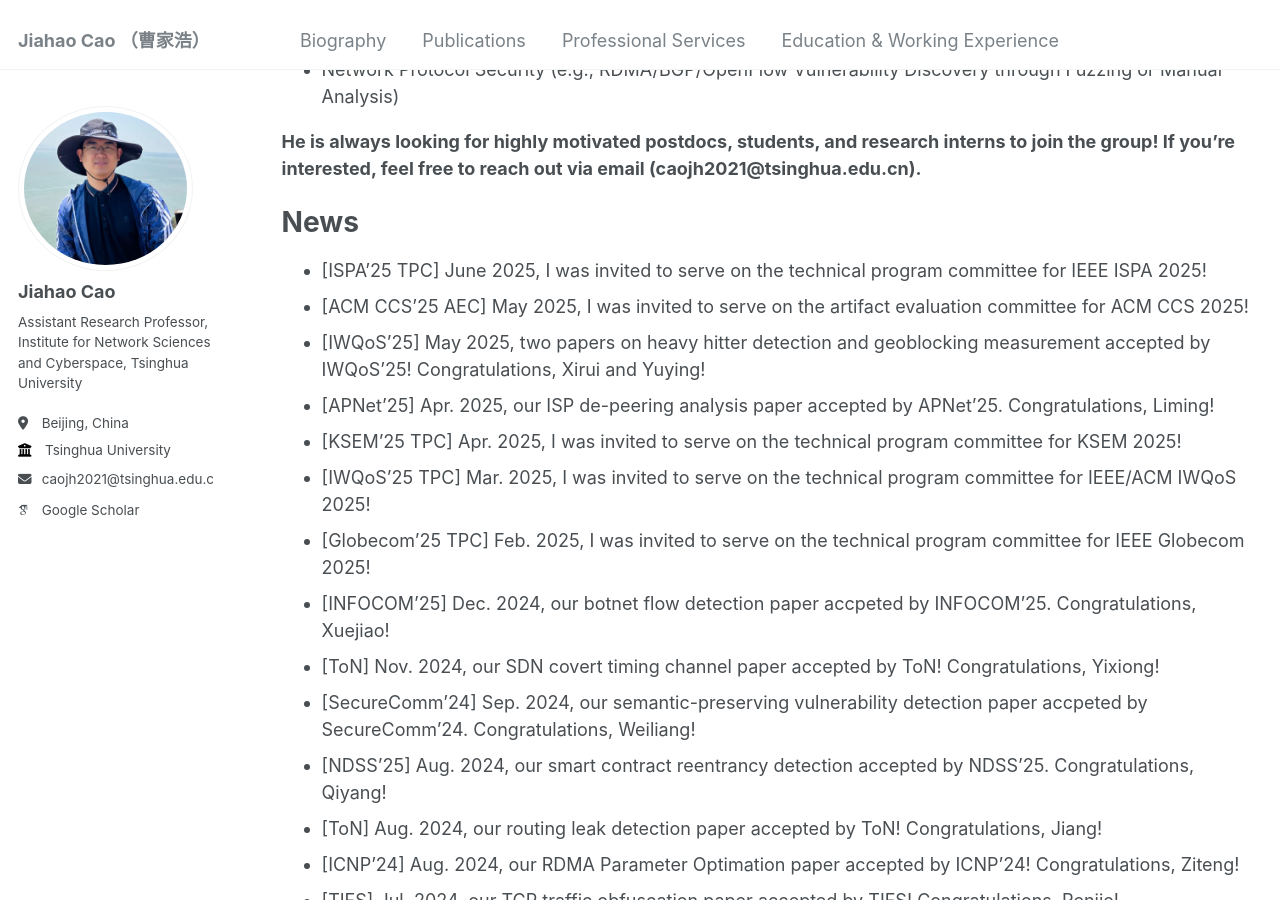
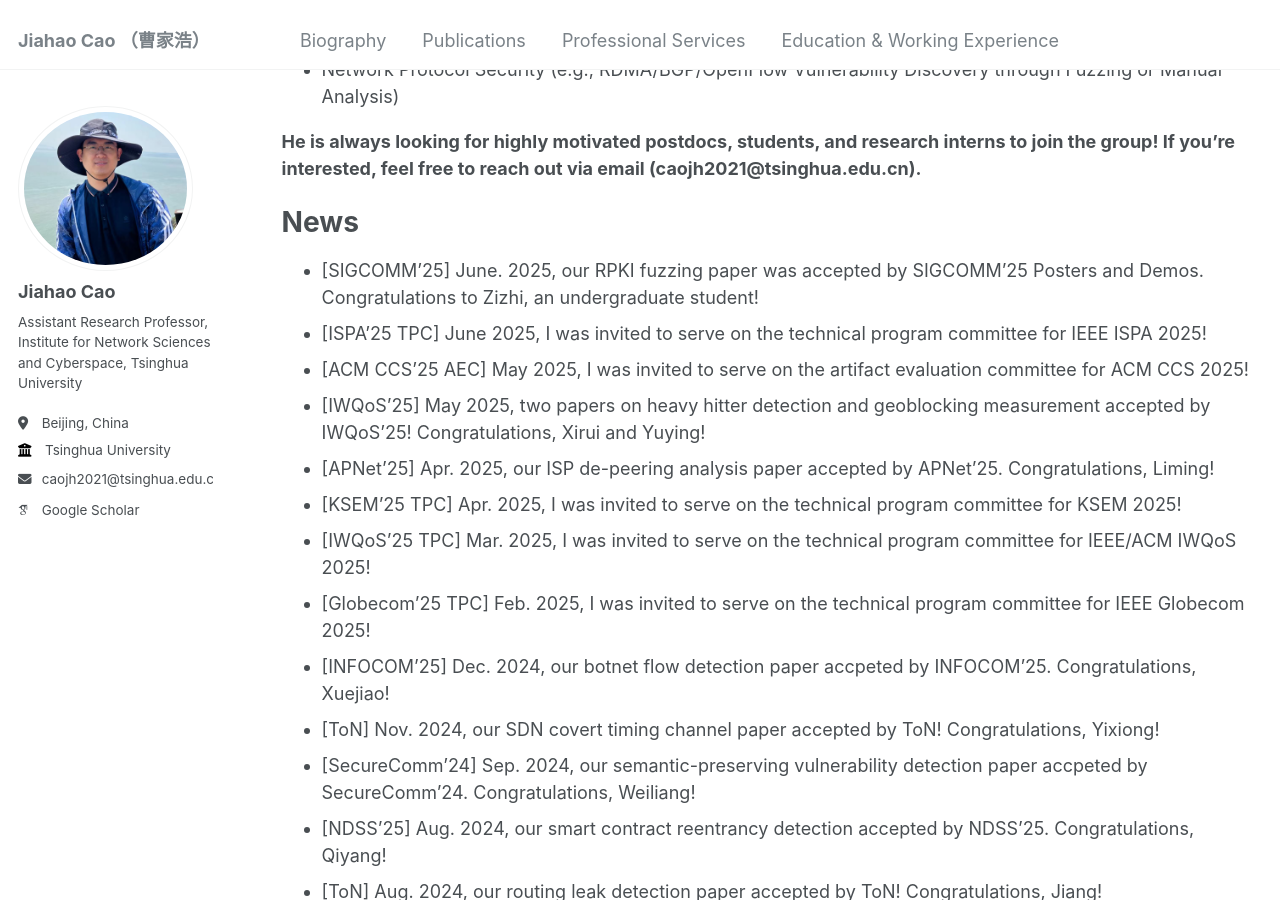
Before and after one commit to caojh15/caojh15.github.io, a Jekyll site: the page built from _pages/about.md, in a window 1280 px wide and 900 px high, scrolled down 607 px. Built offline with Jekyll 4.4.1, drawn with Linux system fonts in a browser that asks for light colours; some web fonts are replaced.

Commit message:
Update about.md

```diff
--- a/_pages/about.md
+++ b/_pages/about.md
@@ -20,6 +20,7 @@ His current interests mainly focus on the following domains:
 **He is always looking for highly motivated postdocs, students, and research interns to join the group! If you're interested, feel free to reach out via email (caojh2021@tsinghua.edu.cn).**
 
 # News
+- [SIGCOMM'25] June. 2025, our RPKI fuzzing paper was accepted by SIGCOMM'25 Posters and Demos. Congratulations to Zizhi, an undergraduate student!
 - [ISPA'25 TPC] June 2025, I was invited to serve on the technical program committee for IEEE ISPA 2025!
 - [ACM CCS'25 AEC] May 2025, I was invited to serve on the artifact evaluation committee for ACM CCS 2025!
 - [IWQoS'25] May 2025, two papers on heavy hitter detection and geoblocking measurement accepted by IWQoS'25! Congratulations, Xirui and Yuying!
```
